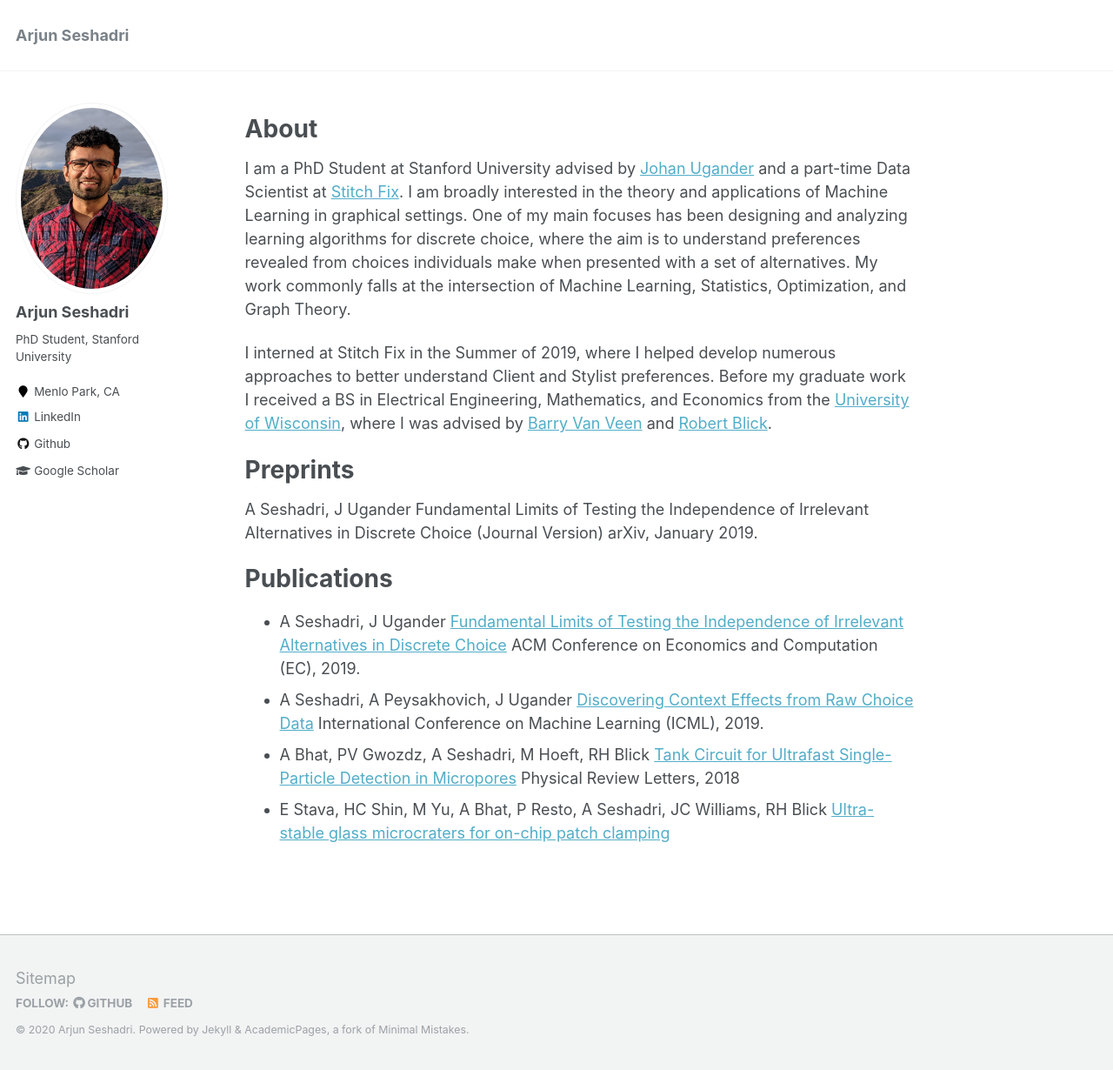
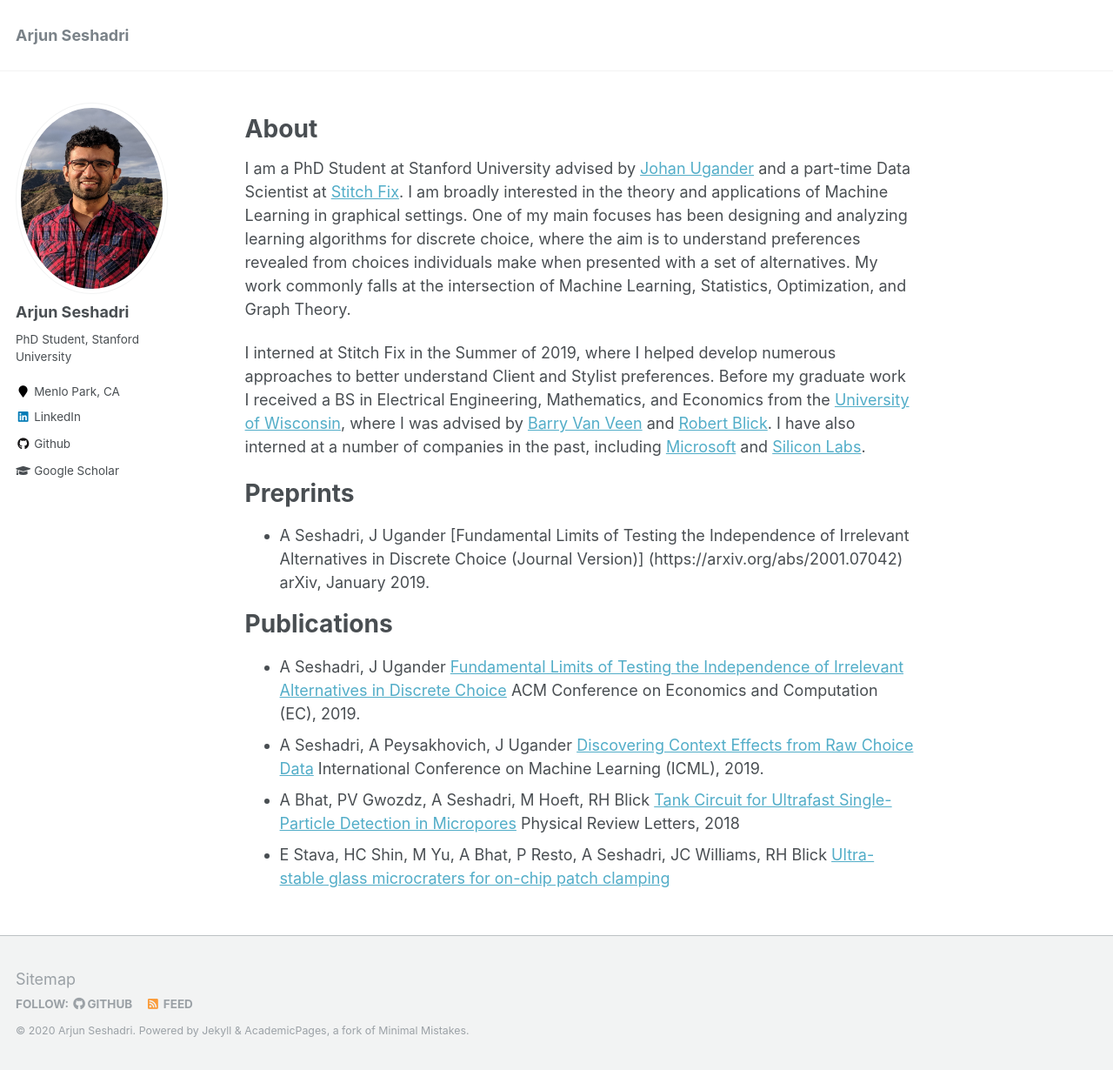
Before and after one commit to arjunsesh/arjunsesh.github.io, a Jekyll site: the page built from _pages/about.md, in a window 1280 px wide and 1230 px high. Shown: the whole window at 87% size. Built offline with Jekyll 4.4.1, drawn with Linux system fonts in a browser that asks for light colours.

Commit message:
fixed about issues

```diff
--- a/_pages/about.md
+++ b/_pages/about.md
@@ -12,12 +12,12 @@ About
 ======
 I am a PhD Student at Stanford University advised by [Johan Ugander](http://stanford.edu/~jugander/) and a part-time Data Scientist at [Stitch Fix](https://algorithms-tour.stitchfix.com/). I am broadly interested in the theory and applications of Machine Learning in graphical settings. One of my main focuses has been designing and analyzing learning algorithms for discrete choice, where the aim is to understand preferences revealed from choices individuals make when presented with a set of alternatives. My work commonly falls at the intersection of Machine Learning, Statistics, Optimization, and Graph Theory.
 
-I interned at Stitch Fix in the Summer of 2019, where I helped develop numerous approaches to better understand Client and Stylist preferences. Before my graduate work I received a BS in Electrical Engineering, Mathematics, and Economics from the [University of Wisconsin](https://www.wisc.edu/), where I was advised by [Barry Van Veen](https://directory.engr.wisc.edu/ece/Faculty/Vanveen_Barry/) and [Robert Blick](https://directory.engr.wisc.edu/mse/Faculty/Blick_Robert/).
+I interned at Stitch Fix in the Summer of 2019, where I helped develop numerous approaches to better understand Client and Stylist preferences. Before my graduate work I received a BS in Electrical Engineering, Mathematics, and Economics from the [University of Wisconsin](https://www.wisc.edu/), where I was advised by [Barry Van Veen](https://directory.engr.wisc.edu/ece/Faculty/Vanveen_Barry/) and [Robert Blick](https://directory.engr.wisc.edu/mse/Faculty/Blick_Robert/). I have also interned at a number of companies in the past, including [Microsoft](https://azure.microsoft.com/en-us/services/media-services/) and [Silicon Labs](https://www.silabs.com/).
 
 Preprints
 ======
-A Seshadri, J Ugander
-Fundamental Limits of Testing the Independence of Irrelevant Alternatives in Discrete Choice (Journal Version)
+- A Seshadri, J Ugander
+[Fundamental Limits of Testing the Independence of Irrelevant Alternatives in Discrete Choice (Journal Version)] (https://arxiv.org/abs/2001.07042)
 arXiv, January 2019.
 
 Publications
```
